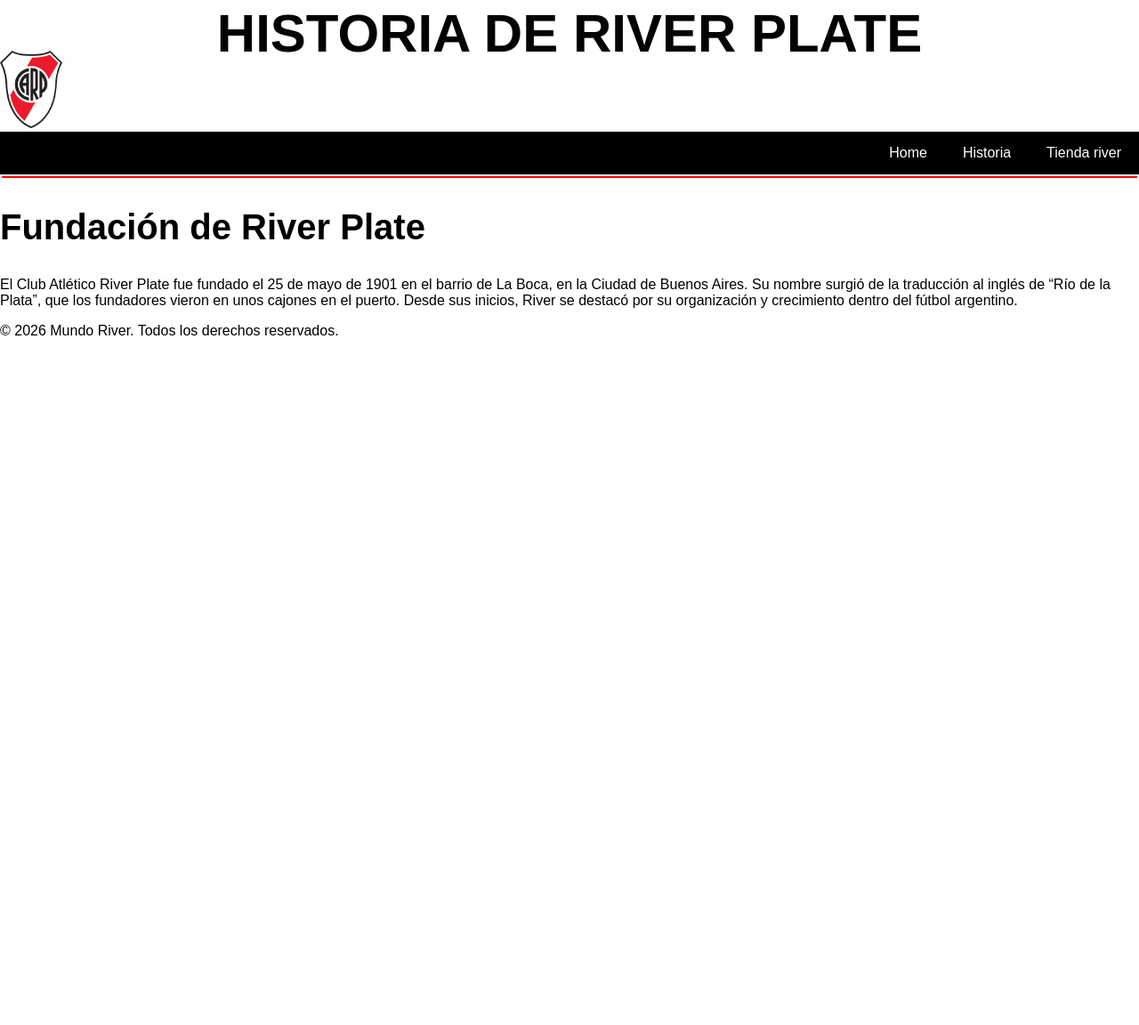
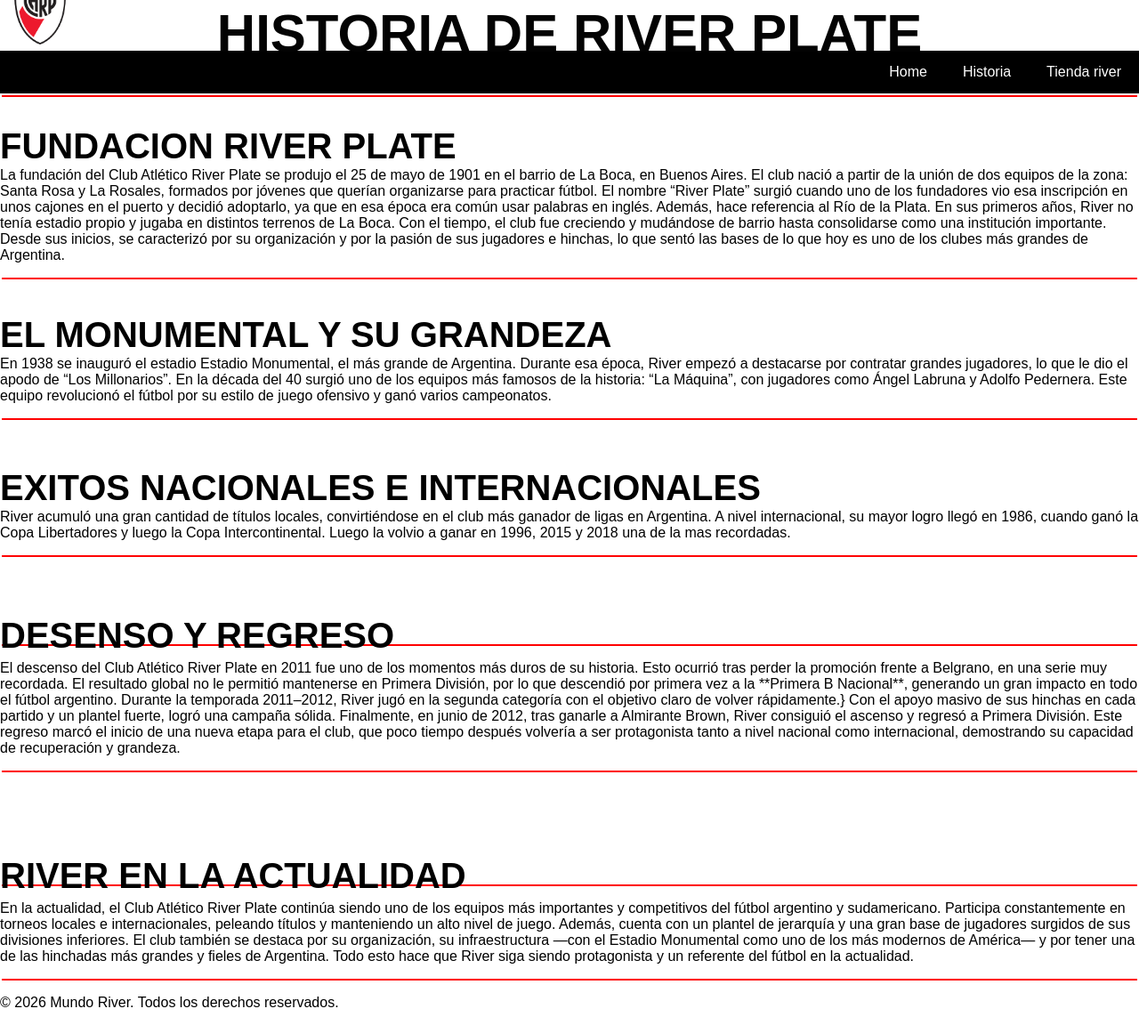
Before and after one commit to Rocio-Farias/mundo-river, a plain HTML site: page historia.html in a window 1280 px wide. Shown: the part 57-1209 px from the top of the page at 89% size. Before the commit the page ends 800 px from the top, so only its background shows below. Drawn offline with Linux system fonts and the light colour scheme.

Commit message:
avance con la pagina de historia

```diff
--- a/historia.html
+++ b/historia.html
@@ -26,22 +26,32 @@
         h2{
             position: relative;
             font-size: 40px;
+            text-align: left;
+            margin-bottom: -15px;
         }
         h3{
             position: relative;
             font-size: 40px;
+            text-align: left;
+            margin-bottom: -15px;
         }
         h4{
             position:relative;
             font-size: 40px;
+            text-align: left;
+            margin-bottom: -15px;
         }
         h5{
             position: relative;
             font-size: 40px;
+            text-align: left;
+            margin-bottom: -15px;
         }
         h6{
             position: relative;
             font-size: 40px;
+             text-align: left;
+            margin-bottom: -15px;
         }
 
         .franja {
@@ -59,6 +69,11 @@
         .franja a:hover {
             background-color: #333;
         }
+        .escudo{
+            position: absolute;
+            top: 20px;
+            left: 10px;
+        }
 
     </style>
 </head>
@@ -68,15 +83,51 @@
     <h1>HISTORIA DE RIVER PLATE</h1>
     <img src="imagenes\escudo de river.png" class="escudo" width="70">
 
-    <div class="franja">
+    <div>
+    <nav class="franja">
         <a href="index.html">Home</a>
         <a href="Historia.html">Historia</a>
         <a href="https://www.tiendariver.com/?utm_source=me-ar_sitio_river_header&utm_medium=link.html">Tienda river</a>
+    </nav>
     </div>
     <hr>
-<h2>Fundación de River Plate</h2>
-<p>El Club Atlético River Plate fue fundado el 25 de mayo de 1901 en el barrio de La Boca, en la Ciudad de Buenos Aires. Su nombre surgió de la traducción al inglés de “Río de la Plata”, que los fundadores vieron en unos cajones en el puerto. Desde sus inicios, River se destacó por su organización y crecimiento dentro del fútbol argentino.</p>
+<h2>FUNDACION RIVER PLATE</h2>
+<p>La fundación del Club Atlético River Plate se produjo el 25 de mayo de 1901 en el barrio de La Boca, en Buenos Aires. El club nació a partir de la unión de dos equipos de la zona: Santa Rosa y La Rosales, formados por jóvenes que querían organizarse para practicar fútbol.
+El nombre “River Plate” surgió cuando uno de los fundadores vio esa inscripción en unos cajones en el puerto y decidió adoptarlo, ya que en esa época era común usar palabras en inglés. Además, hace referencia al Río de la Plata.
+En sus primeros años, River no tenía estadio propio y jugaba en distintos terrenos de La Boca. Con el tiempo, el club fue creciendo y mudándose de barrio hasta consolidarse como una institución importante.
+Desde sus inicios, se caracterizó por su organización y por la pasión de sus jugadores e hinchas, lo que sentó las bases de lo que hoy es uno de los clubes más grandes de Argentina.</p>
+<hr>
 
+<h3>EL MONUMENTAL Y SU GRANDEZA</h3>
+<p>En 1938 se inauguró el estadio Estadio Monumental, el más grande de Argentina.
+Durante esa época, River empezó a destacarse por contratar grandes jugadores, lo que le dio el apodo de “Los Millonarios”.
+En la década del 40 surgió uno de los equipos más famosos de la historia: “La Máquina”, con jugadores como Ángel Labruna y Adolfo Pedernera.
+Este equipo revolucionó el fútbol por su estilo de juego ofensivo y ganó varios campeonatos.</p>
+<hr>
+
+<h4>EXITOS NACIONALES E INTERNACIONALES</h4>
+<P>River acumuló una gran cantidad de títulos locales, convirtiéndose en el club más ganador de ligas en Argentina.
+A nivel internacional, su mayor logro llegó en 1986, cuando ganó la Copa Libertadores y luego la Copa Intercontinental. Luego la volvio a ganar en 1996, 2015 y 2018 una de la mas recordadas.</P>
+<hr>
+
+<h5>DESENSO Y REGRESO</h5>
+<hr>
+<P>El descenso del Club Atlético River Plate en 2011 fue uno de los momentos más duros de su historia. Esto ocurrió tras perder la promoción frente a Belgrano, en una serie muy recordada.
+El resultado global no le permitió mantenerse en Primera División, por lo que descendió por primera vez a la **Primera B Nacional**, generando un gran impacto en todo el fútbol argentino.
+Durante la temporada 2011–2012, River jugó en la segunda categoría con el objetivo claro de volver rápidamente.}
+ Con el apoyo masivo de sus hinchas en cada partido y un plantel fuerte, logró una campaña sólida. Finalmente, en junio de 2012, tras ganarle a Almirante Brown, River consiguió el ascenso y regresó a Primera División.
+Este regreso marcó el inicio de una nueva etapa para el club, que poco tiempo después volvería a ser protagonista tanto a nivel nacional como internacional, demostrando su capacidad de recuperación y grandeza.
+</P>
+<hr>
+
+<h6>RIVER EN LA ACTUALIDAD</h6>
+<hr>
+<P>En la actualidad, el Club Atlético River Plate continúa siendo uno de los equipos más importantes y competitivos del fútbol argentino y sudamericano. Participa constantemente en torneos locales e internacionales, peleando títulos y manteniendo un alto nivel de juego. Además, cuenta con un plantel de jerarquía y una gran base de jugadores surgidos de sus divisiones inferiores.
+El club también se destaca por su organización, su infraestructura
+—con el Estadio Monumental como uno de los más modernos de América—
+y por tener una de las hinchadas más grandes y fieles de Argentina.
+Todo esto hace que River siga siendo protagonista y un referente del fútbol en la actualidad.</P>
+<hr>
     <footer>
         <p>&copy; 2026 Mundo River. Todos los derechos reservados.</p>
     </footer>
```
Also changed, not shown: index.html (+6 -21 lines), mundoriver.html (+10 -25 lines).
